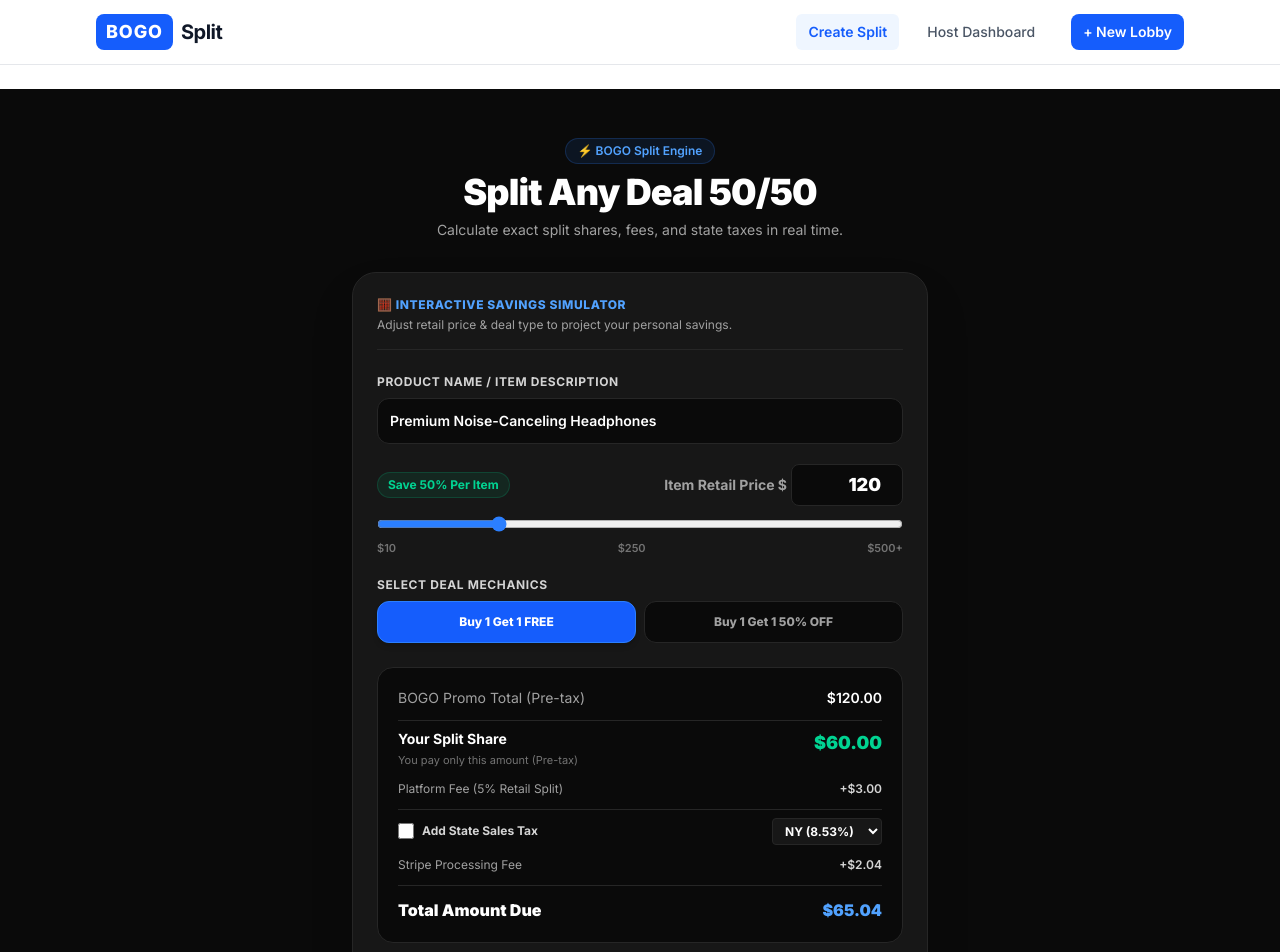
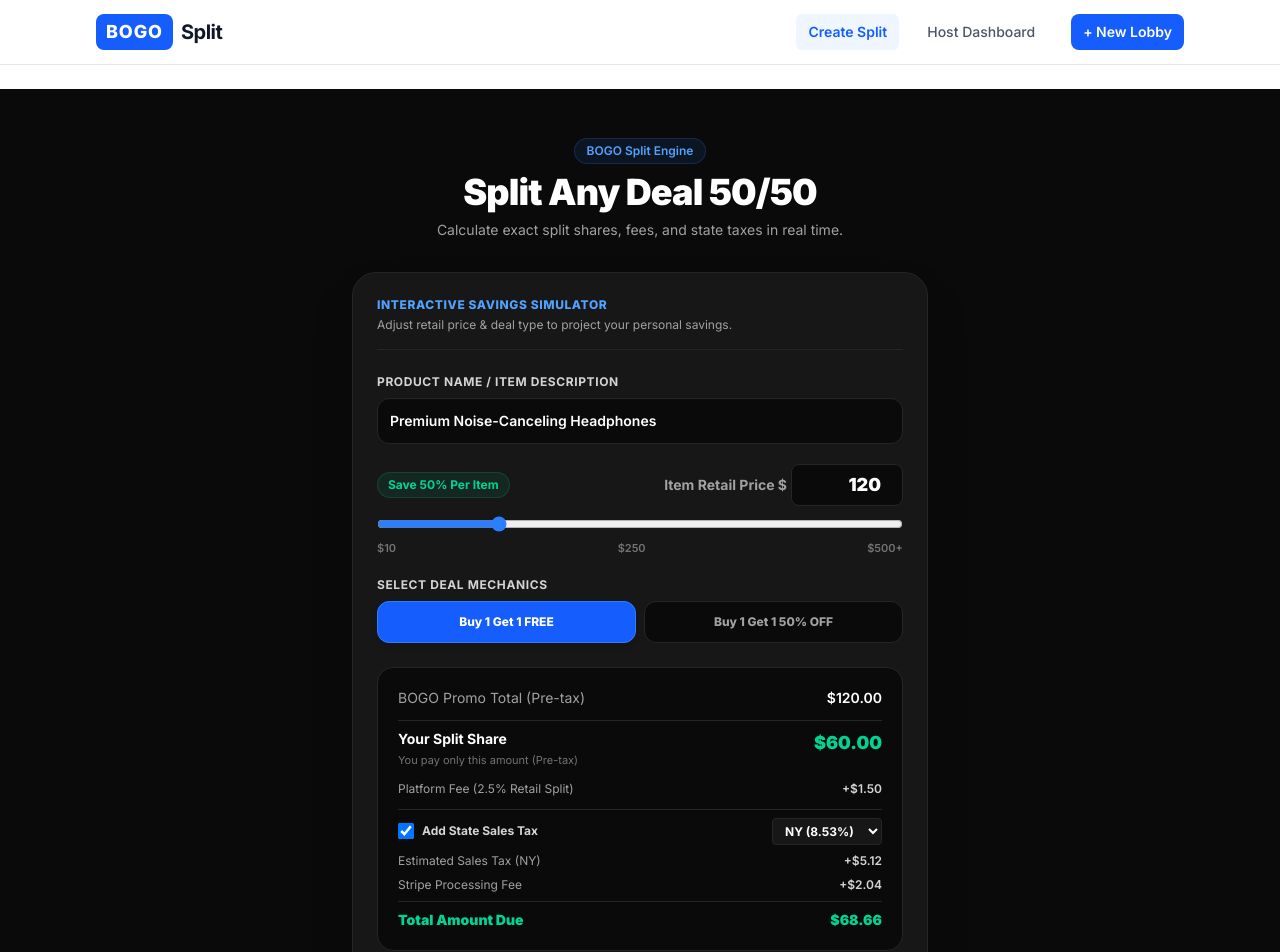
Before and after one commit to dbjames9725/bogo-prototype, a Next.js app: page / in a window 1280 px wide. Shown: the top 952 px of the page. Built offline with nearby package versions, Linux system fonts and the light colour scheme.

Commit message:
Standardize platform fee to 2.5% across page and checkout components

```diff
--- a/app/page.tsx
+++ b/app/page.tsx
@@ -30,7 +30,7 @@ export default function HomePage() {
   const [activePrice, setActivePrice] = useState<number>(120);
   const [dealType, setDealType] = useState<'BOGO_FREE' | 'BOGO_50'>('BOGO_FREE');
   const [selectedState, setSelectedState] = useState<string>('NY');
-  const [includeTax, setIncludeTax] = useState<boolean>(false);
+  const [includeTax, setIncludeTax] = useState<boolean>(true);
 
   const [isCreatingLobby, setIsCreatingLobby] = useState<boolean>(false);
   const [errorMessage, setErrorMessage] = useState<string>('');
@@ -38,12 +38,17 @@ export default function HomePage() {
   const itemPrice = Math.max(0.01, activePrice);
   const isBogo50 = dealType === 'BOGO_50';
   const bogoPromoTotal = isBogo50 ? itemPrice * 1.5 : itemPrice;
-  const yourSplitShare = bogoPromoTotal / 2;
-  const platformFee = (itemPrice * 0.05) / 2;
+  const yourSplitShare = bogoPromoTotal / 2; // e.g. $60.00
 
-  const stateInfo = STATE_TAX_RATES[selectedState] || { name: 'Default', rate: 0.07 };
-  const estimatedTax = includeTax ? yourSplitShare * stateInfo.rate : 0;
-  const stripeFee = (yourSplitShare + estimatedTax) * 0.029 + 0.30;
+  // 2.5% Platform Fee Calculation ($1.50 for $60 share)
+  const platformFee = Math.round(yourSplitShare * 0.025 * 100) / 100;
+
+  const stateInfo = STATE_TAX_RATES[selectedState] || { name: 'Default', rate: 0.0853 };
+  const estimatedTax = includeTax ? Math.round(yourSplitShare * stateInfo.rate * 100) / 100 : 0;
+
+  // Standard Stripe Fee Formula: 2.9% + $0.30
+  const stripeFee = Math.round((yourSplitShare * 0.029 + 0.30) * 100) / 100;
+
   const totalAmountDue = yourSplitShare + platformFee + estimatedTax + stripeFee;
 
   const handleLockInSplit = async () => {
@@ -87,7 +92,7 @@ export default function HomePage() {
 
         <div className="text-center space-y-2">
           <div className="inline-flex items-center gap-2 px-3 py-1 rounded-full bg-blue-500/10 border border-blue-500/20 text-blue-400 text-xs font-semibold">
-            <span>⚡ BOGO Split Engine</span>
+            <span>BOGO Split Engine</span>
           </div>
           <h1 className="text-3xl font-black tracking-tight text-white sm:text-4xl">
             Split Any Deal 50/50
@@ -100,7 +105,7 @@ export default function HomePage() {
         <div className="bg-neutral-900 border border-neutral-800 rounded-3xl p-6 shadow-2xl space-y-6">
           <div className="border-b border-neutral-800 pb-4">
             <div className="flex items-center gap-2 text-xs font-extrabold uppercase text-blue-400 tracking-wider">
-              <span>🧮 Interactive Savings Simulator</span>
+              <span>Interactive Savings Simulator</span>
             </div>
             <p className="text-xs text-neutral-400 mt-1">
               Adjust retail price & deal type to project your personal savings.
@@ -185,6 +190,7 @@ export default function HomePage() {
             </div>
           </div>
 
+          {/* Fee & Price Breakdown Summary */}
           <div className="bg-neutral-950 p-5 rounded-2xl border border-neutral-800 space-y-3 text-sm">
             <div className="flex justify-between text-neutral-400">
               <span>BOGO Promo Total (Pre-tax)</span>
@@ -204,7 +210,7 @@ export default function HomePage() {
             </div>
 
             <div className="flex justify-between text-xs text-neutral-400">
-              <span>Platform Fee (5% Retail Split)</span>
+              <span>Platform Fee (2.5% Retail Split)</span>
               <span className="font-semibold text-neutral-300">+${platformFee.toFixed(2)}</span>
             </div>
 
@@ -237,26 +243,26 @@ export default function HomePage() {
 
               {includeTax && (
                 <div className="flex justify-between text-xs text-neutral-400">
-                  <span>Estimated {selectedState} Sales Tax</span>
+                  <span>Estimated Sales Tax ({selectedState})</span>
                   <span className="font-semibold text-neutral-300">+${estimatedTax.toFixed(2)}</span>
                 </div>
               )}
-            </div>
 
-            <div className="flex justify-between text-xs text-neutral-400">
-              <span>Stripe Processing Fee</span>
-              <span className="font-semibold text-neutral-300">+${stripeFee.toFixed(2)}</span>
-            </div>
+              <div className="flex justify-between text-xs text-neutral-400">
+                <span>Stripe Processing Fee</span>
+                <span className="font-semibold text-neutral-300">+${stripeFee.toFixed(2)}</span>
+              </div>
 
-            <div className="flex justify-between text-base font-black text-white pt-3 border-t border-neutral-800">
-              <span>Total Amount Due</span>
-              <span className="text-blue-400">${totalAmountDue.toFixed(2)}</span>
+              <div className="flex justify-between text-sm font-black text-emerald-400 pt-2 border-t border-neutral-800">
+                <span>Total Amount Due</span>
+                <span className="font-mono">${totalAmountDue.toFixed(2)}</span>
+              </div>
             </div>
           </div>
 
           {errorMessage && (
-            <div className="p-3 bg-rose-500/10 border border-rose-500/20 text-rose-400 text-xs rounded-xl font-semibold text-center">
-              ⚠️ {errorMessage}
+            <div className="p-3 bg-rose-500/10 border border-rose-500/20 text-rose-400 text-xs rounded-xl font-bold text-center">
+              {errorMessage}
             </div>
           )}
 
@@ -264,22 +270,11 @@ export default function HomePage() {
             type="button"
             onClick={handleLockInSplit}
             disabled={isCreatingLobby}
-            className="w-full py-4 bg-emerald-600 hover:bg-emerald-500 text-white font-extrabold rounded-xl shadow-lg transition flex items-center justify-center gap-2 cursor-pointer text-base disabled:opacity-50"
+            className="w-full py-4 bg-blue-600 hover:bg-blue-500 text-white font-extrabold rounded-xl shadow-lg transition text-base cursor-pointer transform active:scale-95 disabled:opacity-50"
           >
-            {isCreatingLobby ? (
-              <div className="flex items-center gap-2">
-                <div className="w-4 h-4 border-2 border-white border-t-transparent rounded-full animate-spin" />
-                <span>Creating BOGO Lobby...</span>
-              </div>
-            ) : (
-              <>
-                <span>Lock In This Split</span>
-                <span>➔</span>
-              </>
-            )}
+            {isCreatingLobby ? 'Creating BOGO Lobby...' : 'Lock In Split & Get Share Link'}
           </button>
         </div>
-
       </div>
     </main>
   );
--- a/components/CheckoutForm.tsx
+++ b/components/CheckoutForm.tsx
@@ -58,38 +58,38 @@ const STATE_TAX_RATES: Record<string, { name: string; rate: number }> = {
 };
 
 export default function CheckoutForm() {
-  const [activePrice, setActivePrice] = useState<number>(125);
+  const [activePrice, setActivePrice] = useState<number>(120);
   const [dealType, setDealType] = useState<'BOGO_FREE' | 'BOGO_50'>('BOGO_FREE');
   const [selectedState, setSelectedState] = useState<string>('NY');
-  const [includeTax, setIncludeTax] = useState<boolean>(false);
+  const [includeTax, setIncludeTax] = useState<boolean>(true);
 
   // -------------------------------------------------------------
-  // CLEAN PRE-TAX MATH ENGINE
+  // UNIFIED PRE-TAX MATH ENGINE
   // -------------------------------------------------------------
   const itemPrice = Math.max(0.01, activePrice);
 
-  // 1. Standard Retail Cost for TWO items ($125 * 2 = $250.00)
+  // 1. Standard Retail Cost for TWO items
   const standardRetailCost2Items = itemPrice * 2;
 
-  // 2. BOGO Promo Total (Pre-tax total for both items: $125.00 for BOGO Free)
+  // 2. BOGO Promo Total (Pre-tax total for both items)
   const isBogo50 = dealType === 'BOGO_50';
   const bogoPromoTotal = isBogo50 ? itemPrice * 1.5 : itemPrice;
 
-  // 3. Your Split Share (Pre-tax share: $125 / 2 = $62.50)
+  // 3. Your Split Share (Pre-tax base share)
   const yourSplitShare = bogoPromoTotal / 2;
 
-  // 4. Platform Fee (5% of single retail item split: $125 * 0.05 / 2 = $3.13)
-  const platformFee = (itemPrice * 0.05) / 2;
+  // 4. Platform Fee (2.5% of split share: e.g. $60 * 0.025 = $1.50)
+  const platformFee = Math.round(yourSplitShare * 0.025 * 100) / 100;
 
   // 5. Personal Savings per person
   const personalSavings = itemPrice - yourSplitShare;
 
-  // 6. Optional Sales Tax (Only calculated if checkbox is selected)
-  const stateInfo = STATE_TAX_RATES[selectedState] || { name: 'Default', rate: 0.07 };
-  const estimatedTax = includeTax ? yourSplitShare * stateInfo.rate : 0;
+  // 6. Optional Sales Tax
+  const stateInfo = STATE_TAX_RATES[selectedState] || { name: 'Default', rate: 0.0853 };
+  const estimatedTax = includeTax ? Math.round(yourSplitShare * stateInfo.rate * 100) / 100 : 0;
 
   // 7. Stripe Processing Fee (2.9% + $0.30)
-  const stripeFee = (yourSplitShare + estimatedTax) * 0.029 + 0.30;
+  const stripeFee = Math.round((yourSplitShare * 0.029 + 0.30) * 100) / 100;
 
   // 8. Total Amount Due per person
   const totalAmountDue = yourSplitShare + platformFee + estimatedTax + stripeFee;
@@ -99,7 +99,7 @@ export default function CheckoutForm() {
       {/* Header */}
       <div className="border-b border-gray-100 pb-4">
         <div className="flex items-center gap-2 text-xs font-extrabold uppercase text-blue-600 tracking-wider">
-          <span>🧮 Interactive Savings Simulator</span>
+          <span>Interactive Savings Simulator</span>
         </div>
         <p className="text-xs text-gray-500 mt-1">
           Adjust retail price & deal type to project your personal savings.
@@ -198,7 +198,7 @@ export default function CheckoutForm() {
         </div>
 
         <div className="flex justify-between text-xs text-gray-500">
-          <span>Platform Fee (5% Retail Split)</span>
+          <span>Platform Fee (2.5% Retail Split)</span>
           <span className="font-semibold">+${platformFee.toFixed(2)}</span>
         </div>
 
@@ -260,7 +260,6 @@ export default function CheckoutForm() {
             Save ${personalSavings.toFixed(2)} ({isBogo50 ? '25%' : '50%'} Off)
           </span>
         </div>
-        <span className="text-2xl">🎉</span>
       </div>
     </div>
   );
```
